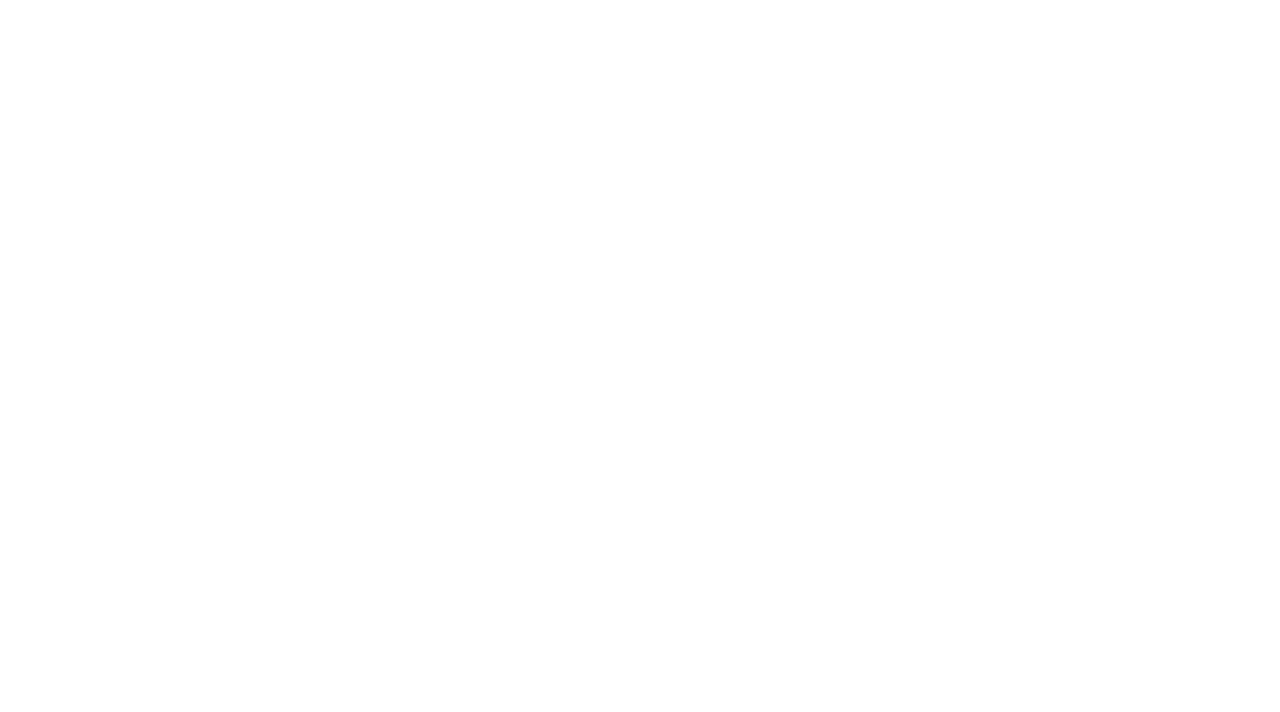
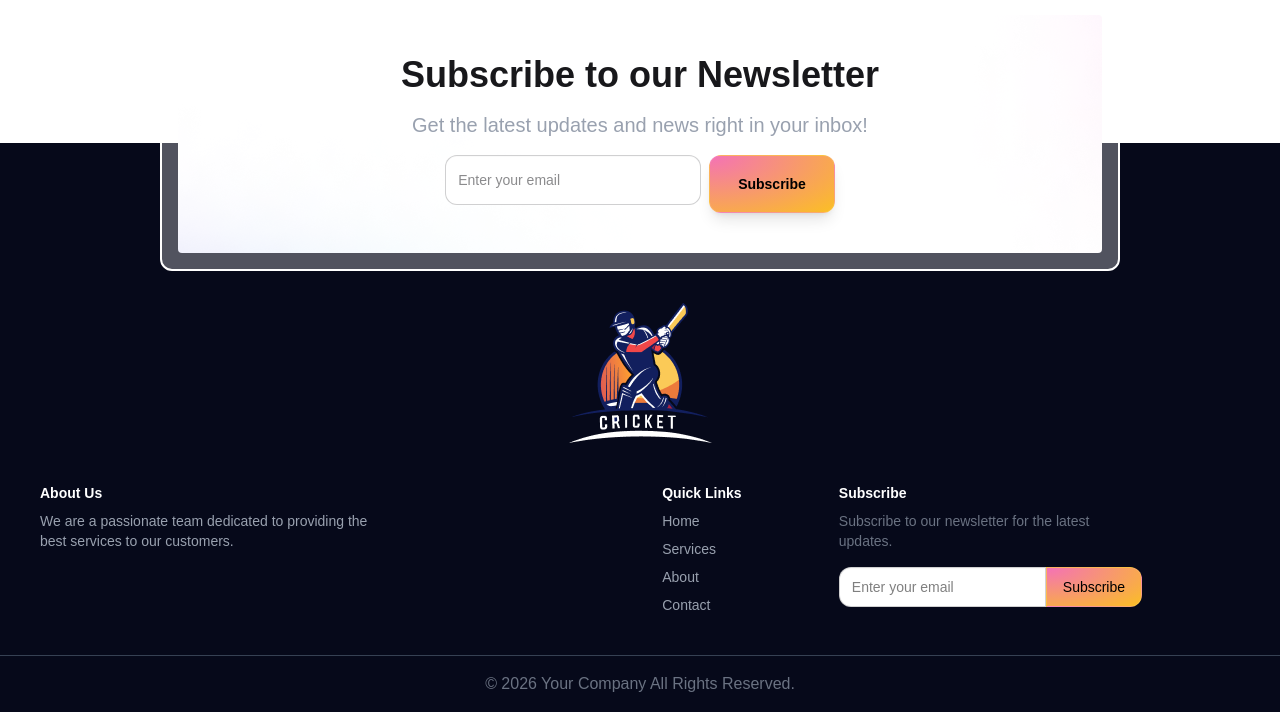
Before and after one commit to ahsankabirr/SixerSquad, a React (Vite) app: page / in a window 1280 px wide. Shown: the part 2901-3613 px from the top of the page. Before the commit the page ends 2770 px from the top, so only its background shows below. Built offline with nearby package versions, Linux system fonts and the light colour scheme.

Commit message:
footer section add

```diff
--- a/src/App.jsx
+++ b/src/App.jsx
@@ -4,6 +4,8 @@ import Header from "./components/Header/Header";
 import { ToastContainer, toast } from "react-toastify";
 import AvailablePlayers from "./components/AvailablePlayers/AvailablePlayers";
 import Nav from "./components/Nav/Nav";
+import Newsletter from "./components/Newsletter/Newsletter";
+import Footer from "./components/Footer/Footer";
 function App() {
   // Credit Add
   const [credit, setCredit] = useState(0);
@@ -55,7 +57,7 @@ function App() {
       if (player.length >= 6) {
         toast.error("You can't select more then 6 players each time");
       } else {
-        if (credit >= players.price) {
+        if (credit > players.price) {
           const playerPrice = credit - players.price;
           setCredit(playerPrice);
           const newPlayers = [...player, players];
@@ -81,6 +83,9 @@ function App() {
           player={player}
         ></AvailablePlayers>
       </div>
+      <div>
+        <Newsletter></Newsletter>
+      </div>
       <ToastContainer position="top-center" autoClose={2000} />
     </>
   );
--- /dev/null
+++ b/src/components/Footer/Footer.jsx
@@ -0,0 +1,55 @@
+const Footer = () => {
+  return (
+    <div className="text-white bg-[#06091A]">
+      <div className="pt-40  flex justify-center">
+        <img src="../../../public/images/logo-footer.png" alt="" />
+      </div>
+      <footer className="footer sm:footer-horizontal  p-10">
+        <nav>
+          <h6 className=" font-semibold  text-white">About Us</h6>
+          <p className="md:w-4/6 text-gray-400">
+            We are a passionate team dedicated to providing the best services to
+            our customers.
+          </p>
+        </nav>
+        <nav>
+          <h6 className="font-semibold  text-white">Quick Links</h6>
+          <a className="link link-hover text-gray-400">Home</a>
+          <a className="link link-hover text-gray-400">Services</a>
+          <a className="link link-hover text-gray-400">About</a>
+          <a className="link link-hover text-gray-400">Contact</a>
+        </nav>
+
+        <form>
+          <h6 className="font-semibold  text-white">Subscribe</h6>
+          <fieldset className="w-80">
+            <p className="text-gray-500 mb-4 md:w-5/6">
+              Subscribe to our newsletter for the latest updates.
+            </p>
+            <div className="join">
+              <input
+                type="text"
+                placeholder="Enter your email"
+                className="input input-bordered join-item text-black rounded-l-xl"
+              />
+              <button
+                className=" bg-[radial-gradient(at_left_top,_#f472b6,_#fbbf24)]
+  bg-blend-soft-light
+  hover:opacity-90 transition-all duration-200 active:scale-95
+  border border-white/10 px-4 md:px-4 rounded-r-xl text-black"
+              >
+                Subscribe
+              </button>
+            </div>
+          </fieldset>
+        </form>
+      </footer>
+      <hr className="border- border-gray-700" />
+      <p className="text-center py-4 text-gray-500">
+        &copy; 2026 Your Company All Rights Reserved.
+      </p>
+    </div>
+  );
+};
+
+export default Footer;
--- /dev/null
+++ b/src/components/Newsletter/Newsletter.jsx
@@ -0,0 +1,48 @@
+import Footer from "../Footer/Footer";
+
+const Newsletter = () => {
+  return (
+    <div className="mt-0 p-0">
+      <div className="bg-white/30 backdrop-blur-none p-4 relative top-32 rounded-xl border-2 border-white w-11/12 md:w-9/12 mx-auto">
+        <footer
+          style={{
+            backgroundImage: "url(../../../public/images/bg-shadow.png)",
+          }}
+          className="footer bg-white footer-horizontal footer-center text-base-content rounded p-10"
+        >
+          <div>
+            <h1 className="text-4xl font-semibold">
+              Subscribe to our Newsletter
+            </h1>
+            <p className=" text-gray-400 my-2 text-xl">
+              Get the latest updates and news right in your inbox!
+            </p>
+            <aside className=" md:flex">
+              <input
+                type="text"
+                placeholder="Enter your email"
+                className="input w-64 py-6 rounded-xl mb-2"
+              />{" "}
+              <button
+                className="
+  px-7 py-3 rounded-xl
+  text-black font-bold
+  bg-[radial-gradient(at_left_top,_#f472b6,_#fbbf24)]
+  bg-blend-soft-light
+  hover:opacity-90 transition-all duration-200 active:scale-95
+  border border-white/10 shadow-lg ml-2"
+              >
+                Subscribe
+              </button>
+            </aside>
+          </div>
+        </footer>
+      </div>
+
+      {/* Footer */}
+      <Footer></Footer>
+    </div>
+  );
+};
+
+export default Newsletter;
```
